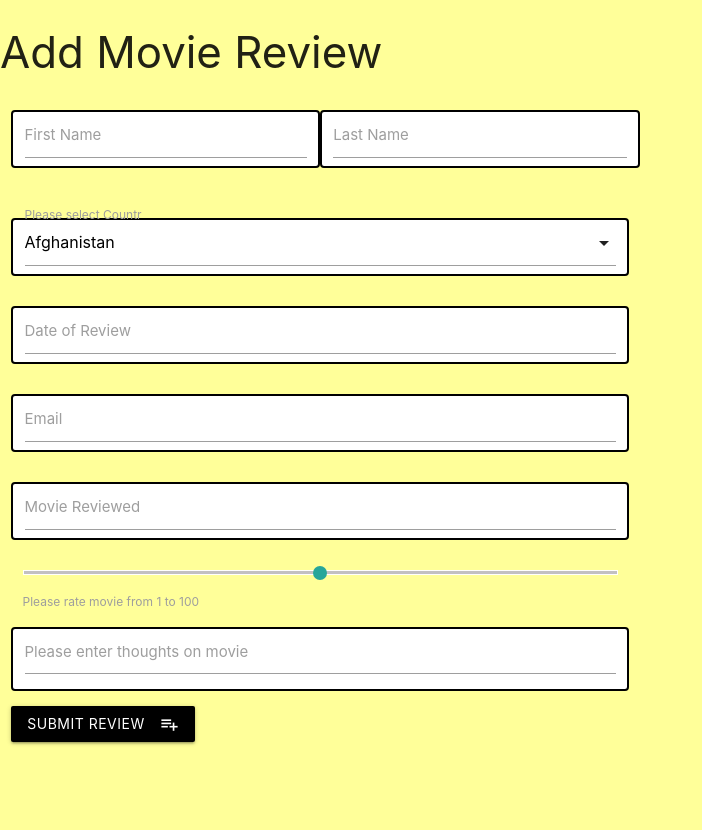
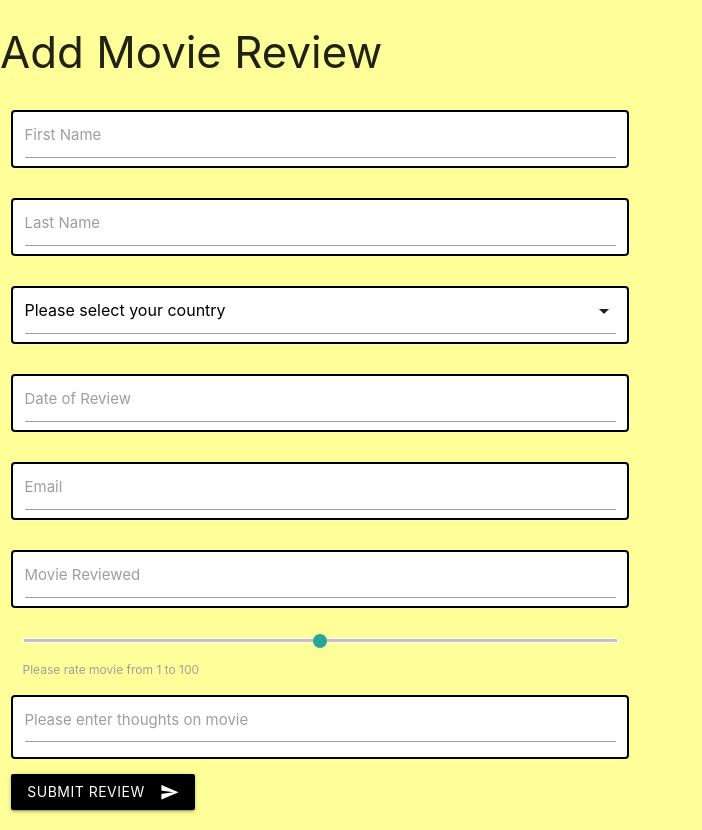
Before and after one commit to cfaulkner985/hollywood-reviews, a Flask app: page / in a window 1280 px wide. Shown: the whole page, without its empty margins (0-702 px from the left). Before the commit the page ends 745 px from the top, so only its background shows below. Run offline with Flask 2, Linux system fonts and the light colour scheme; data that the repository does not hold is empty; some libraries are stand-ins or nearby versions.

Commit message:
Added comments and modified button

```diff
--- a/templates/user.html
+++ b/templates/user.html
@@ -5,19 +5,23 @@
 <h3>Add Movie Review</h3>
 <div class="row">
   <form action="{{ url_for('add_reviews') }}" method="POST" class="col s6">
-    <div class="input-field col s6">
+
+    <!--***** FIRST NAME *****-->
+    <div class="input-field col s12">
       <input id="first_name" name="first_name" type="text" class="validate" />
       <label for="first_name">First Name</label>
     </div>
 
-    <div class="row">
-      <div class="input-field col s6">
-        <input id="last_name" name="last_name" type="text" class="validate" />
-        <label for="last_name">Last Name</label>
-      </div>
+    <!--***** LAST NAME *****-->
+    <div class="input-field col s12">
+      <input id="last_name" name="last_name" type="text" class="validate" />
+      <label for="last_name">Last Name</label>
     </div>
-    <div class="input-field col s12" name="country">
+
+    <!--***** COUNTRY *****-->
+    <div class="input-field col s12">
       <select id="country" name="country" type="text" class="validate">
+        <option value="" disabled selected>Please select your country</option>
         <option value="Afghanistan">Afghanistan</option>
         <option value="Åland Islands">Åland Islands</option>
         <option value="Albania">Albania</option>
@@ -305,17 +309,21 @@
         <option value="Zambia">Zambia</option>
         <option value="Zimbabwe">Zimbabwe</option>
       </select>
-      <label>Please select Countr</label>
     </div>
 
+    <!--***** DATE REVIEWED *****-->
     <div class="input-field col s12">
       <input type="text" name="date_reviewed" class="datepicker" />
       <label for="date_reviewed">Date of Review</label>
     </div>
+
+    <!--***** EMAIL *****-->
     <div class="input-field col s12">
       <input id="email" name="email" type="email" class="validate" />
       <label for="email">Email</label>
     </div>
+
+    <!--***** MOVIE REVIWED *****-->
     <div class="input-field col s12">
       <input
         id="movie_reviewed"
@@ -325,23 +333,32 @@
       />
       <label for="movie_reviewed">Movie Reviewed</label>
     </div>
+
+    <!--***** RANGE *****-->
     <div class="range-field col s12">
       <input type="range" name="rating" id="rating" min="0" max="100" />
-      <label for="rating">Please rate movie from 1 to 100</label>
+      <label for="rating black">Please rate movie from 1 to 100</label>
     </div>
+
+    <!--***** THOUGHTS *****-->
     <div class="input-field col s12">
       <textarea
         id="thoughts"
         name="thoughts"
+        type="text"
         class="materialize-textarea"
       ></textarea>
       <label for="thoughts">Please enter thoughts on movie</label>
     </div>
 
-<!--********** BUTTON TO CONFIRM ADD OF REVIEW **********-->
-    <button class="btn waves-effect waves-light black" type="submit" name="action">
+    <!--********** BUTTON TO CONFIRM ADD OF REVIEW **********-->
+    <button
+      class="btn add_review waves-effect waves-light black"
+      type="submit"
+      name="action"
+    >
       Submit Review
-      <i class="material-icons right">playlist_add</i>
+      <i class="material-icons right">send</i>
     </button>
   </form>
 </div>
```
